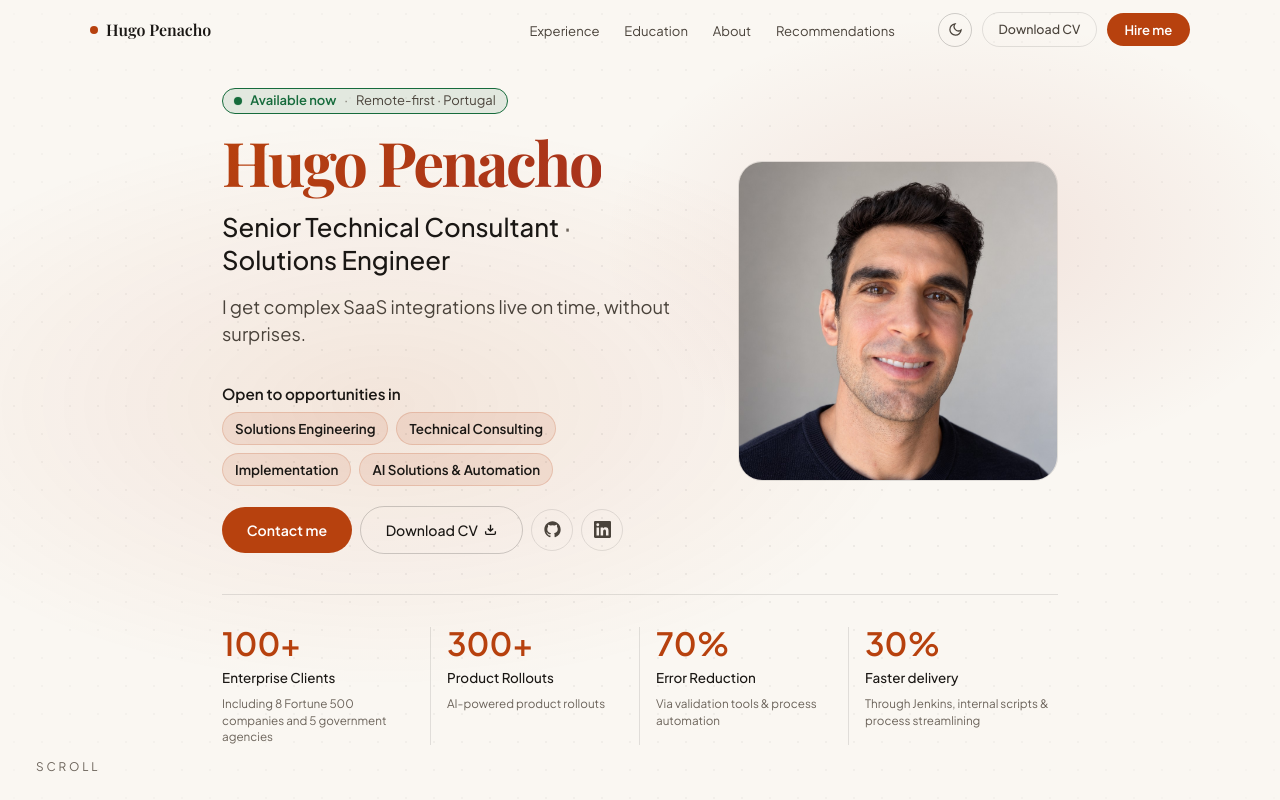
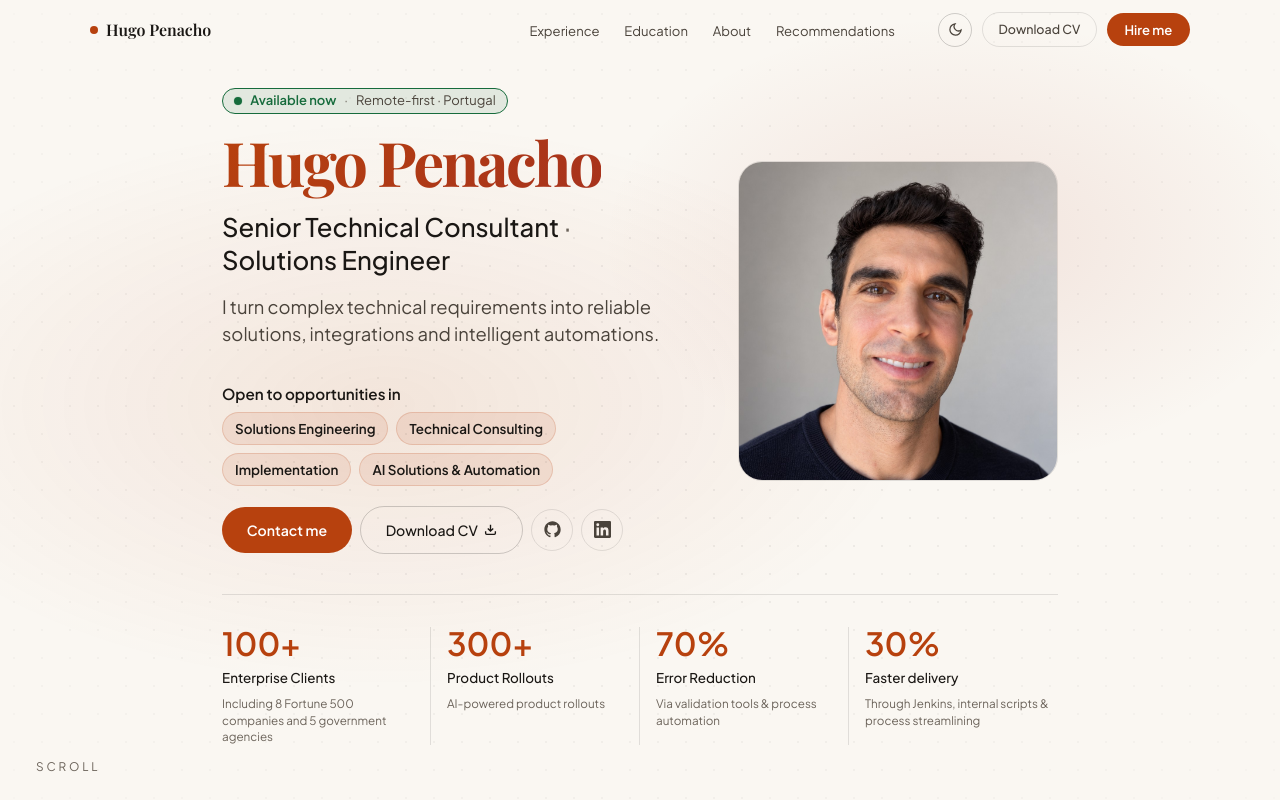
Before and after one commit to hpenacho/portfolio-website, a Next.js app: page / in a window 1280 px wide. Shown: the top 800 px of the page. Built offline with nearby package versions, Linux system fonts and the light colour scheme.

Commit message:
Broaden homepage value proposition

```diff
--- a/data/content.js
+++ b/data/content.js
@@ -11,7 +11,7 @@ export const person = {
   availableLabel: 'Available now',
   openToRoles:    ['Solutions Engineering', 'Technical Consulting', 'Implementation', 'AI Solutions & Automation'],
   roleLine:       'Senior Technical Consultant · Solutions Engineer',
-  valueProp:      'I get complex SaaS integrations live on time, without surprises.',
+  valueProp:      'I turn complex technical requirements into reliable solutions, integrations and intelligent automations.',
   tagline:        `Protecting your deadline by asking the hard questions two weeks early`,
   about: [
     "I work at the intersection of enterprise technology, customer needs and implementation. I started in software development at Siemens, building internal applications, before moving into technical consultancy at Textkernel (later acquired by Bullhorn), where I delivered SaaS implementations and integrations for enterprise customers.",
```
